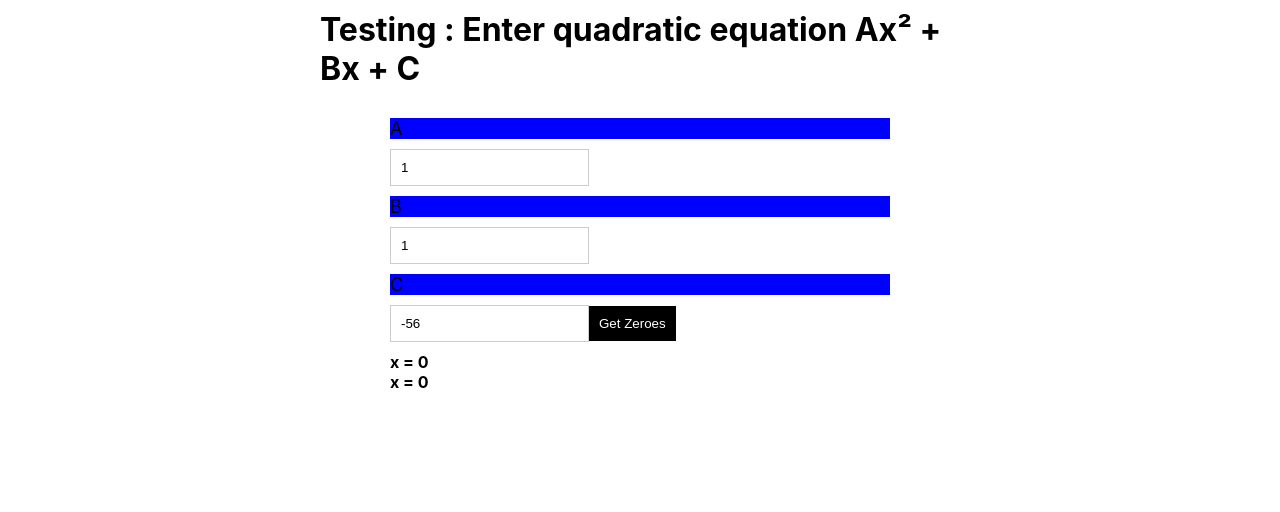
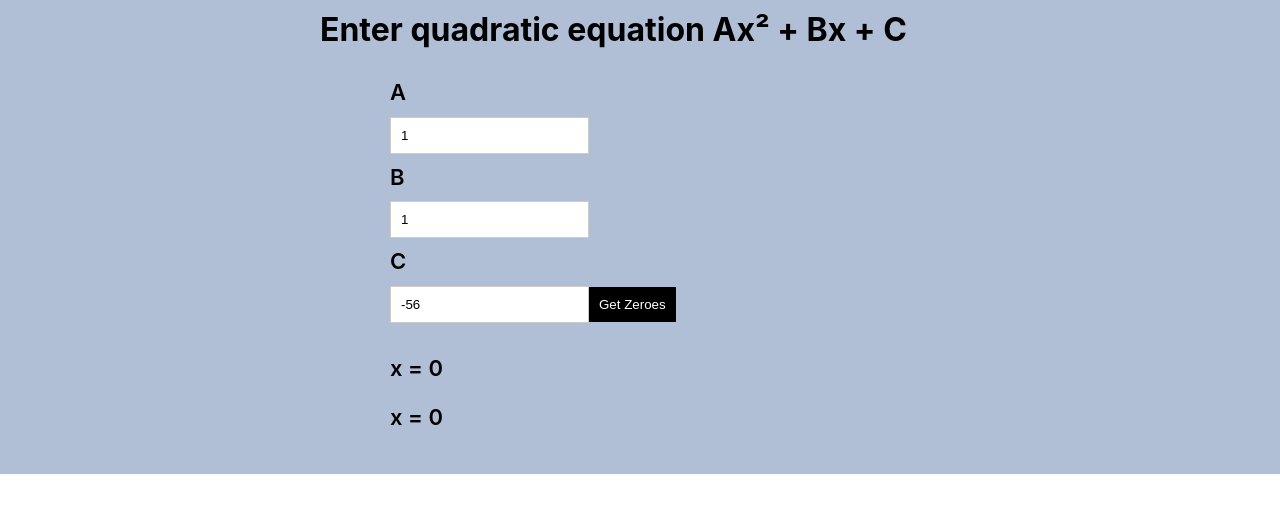
Before and after one commit to richardmachado/react_quadraticCalc, a React (Create React App) app: page / in a window 1280 px wide. Shown: the top 512 px of the page. Built offline with nearby package versions, Linux system fonts and the light colour scheme.

Commit message:
added a little styling and forced variable to switch signs if invalid inputs are attepted

```diff
--- a/package.json
+++ b/package.json
@@ -22,7 +22,6 @@
     "extends": [
       "react-app",
       "react-app/jest"
-
     ]
   },
   "browserslist": {
@@ -38,6 +37,7 @@
     ]
   },
   "devDependencies": {
-    "@babel/plugin-proposal-private-property-in-object": "^7.21.11"
+    "@babel/plugin-proposal-private-property-in-object": "^7.21.11",
+    "prettier": "^3.0.0-alpha.6"
   }
 }
--- a/src/App.css
+++ /dev/null
@@ -1,35 +0,0 @@
-.App {
-  text-align: center;
-  background-color: #61dafb;
-}
-
-
-@media (prefers-reduced-motion: no-preference) {
-  .App-logo {
-    animation: App-logo-spin infinite 20s linear;
-  }
-}
-
-.App-header {
-  background-color: #282c34;
-  min-height: 100vh;
-  display: flex;
-  flex-direction: column;
-  align-items: center;
-  justify-content: center;
-  font-size: calc(10px + 2vmin);
-  color: white;
-}
-
-.App-link {
-  color: #61dafb;
-}
-
-@keyframes App-logo-spin {
-  from {
-    transform: rotate(0deg);
-  }
-  to {
-    transform: rotate(360deg);
-  }
-}
--- a/src/App.js
+++ b/src/App.js
@@ -5,26 +5,41 @@ import "./styles.css";
 
 const Page = styled.div`
   box-sizing: border-box;
+  background-color:#b0bed6
 `;
 
-// const MainBox = styled.div`
-//   display: flex;
-//   flex-direction: column;
-//   //border: 9px solid red;
-// `;
-
-const Label = styled.label`
-  //border: 3px solid green;
-  //width: 12;
-  font-size:18px;
- background-color: blue;
-`;
-const Heading = styled.h1`
+const Header = styled.h1`
    margin: auto;
   width: 50%;
  // border: 3px solid green;
   padding: 10px;
+  `
+
+
+const Label = styled.label`
+
+  font-size: 1.375rem;
+  font-weight: 600;
+  line-height: 1.25;
+
 `;
+
+const Invalid = styled.p`
+
+font-size: 1.375rem;
+font-weight: 600;
+line-height: 1.25;
+
+`
+const Responses = styled.p`
+
+font-size: 1.375rem;
+font-weight: 600;
+line-height: 1.25;
+
+`
+
+
 export default  function App() {
 
   const [a, setNum1] = useState(1);
@@ -33,7 +48,12 @@ export default  function App() {
   const [plus, setPlus] = useState(0);
   const [minus, setMinus] = useState(0);
 
-
+  if ( a > 0 && c > 0 ) {
+     setNum3(c *- 1);
+  }
+   if ( a < 0 && c < 0 ) {
+     setNum3(c *- 1);
+  }
   const fourAC = 4 * a * c;
   const squareRoot = Math.sqrt((b * b) - fourAC);
   const plusTotal = ((b * -1) + squareRoot) / (2 * a);
@@ -47,40 +67,39 @@ export default  function App() {
   };
   return (
     <Page className="App-header">
-      <Heading> Testing : Enter quadratic equation Ax² + Bx + C</Heading>
+      <Header> Enter quadratic equation Ax² + Bx + C</Header>
       <form className="form" onSubmit={handleSubmit}>
         <Label>A</Label>
         <input
           // className="input"
           type="number"
           value={a}
-          onChange={(event) => setNum1(event.target.value)}
+          onChange={(e) => setNum1(e=e.target.value)}
         />
         <Label>B</Label>
         <input
           // className="input"
           type="number"
           value={b}
-          onChange={(event) => setNum2(event.target.value)}
+          onChange={(e) => setNum2(e.target.value)}
         />
         <Label>C</Label>
         <input
           //className="input"
           type="number"
           value={c}
-          onChange={(event) => setNum3(event.target.value)}
+          onChange={(e) => setNum3(e.target.value)}
         />
         <button className="button" type="submit">
           Get Zeroes
         </button>
         <b>
           {isNaN(plus) ? (
-            <p>Not a valid equation </p>
+            <Invalid>A and C must have opposite signs </Invalid>
           ) : (
             <>
-
-              <div>x = {plus}</div>
-              <div>x = {minus}</div>
+              <Responses>x = {plus}</Responses>
+              <Responses>x = {minus}</Responses>
             </>
           )}
         </b>
```
Also changed, not shown: 1 other file (tests, documents, lock files or other folders).
